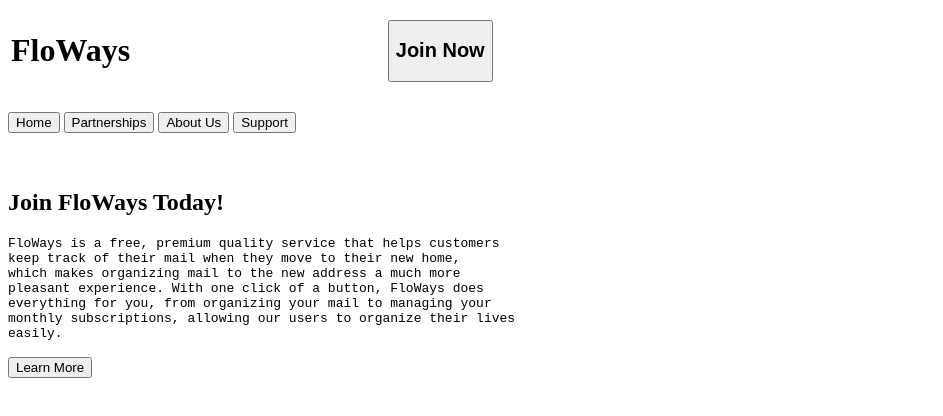
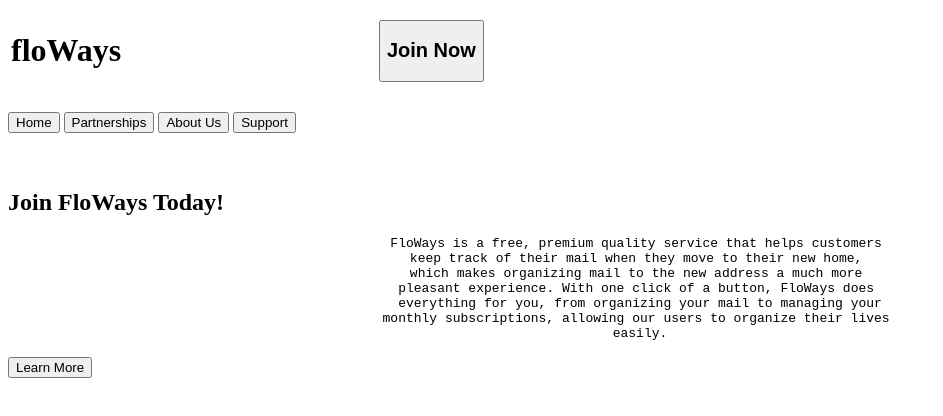
Before and after one commit to FloWays/FloWays.github.io, a plain HTML site: page index.html in a window 1280 px wide. Shown: the whole page, without its empty margins (0-943 px from the left). Drawn offline with Linux system fonts and the light colour scheme.

Commit message:
Testing center and name "change"

```diff
--- a/index.html
+++ b/index.html
@@ -4,7 +4,7 @@
 	<head>
 
 
-		<title>FloWays</title>
+		<title>floWays</title>
 	</head>
 
 	<body>
@@ -12,7 +12,7 @@
 			<table>
 				<tr>
 					<td>
-						<h1 id=title>FloWays</h1>
+						<h1 id=title>floWays</h1>
 					</td>
 					<td>
 						<p><pre>				</pre></p>
@@ -37,13 +37,13 @@
 			<br/><br/>
 			<h2>Join FloWays Today!</h2>
 
-			<p><pre>FloWays is a free, premium quality service that helps customers
+			<p><pre><center>FloWays is a free, premium quality service that helps customers
 keep track of their mail when they move to their new home,
 which makes organizing mail to the new address a much more
 pleasant experience. With one click of a button, FloWays does
 everything for you, from organizing your mail to managing your
 monthly subscriptions, allowing our users to organize their lives
-easily.</pre></p>
+easily.</center></pre></p>
 
 			<a href = joinnow.html><button>Learn More</button></a>
 		</article>
```
